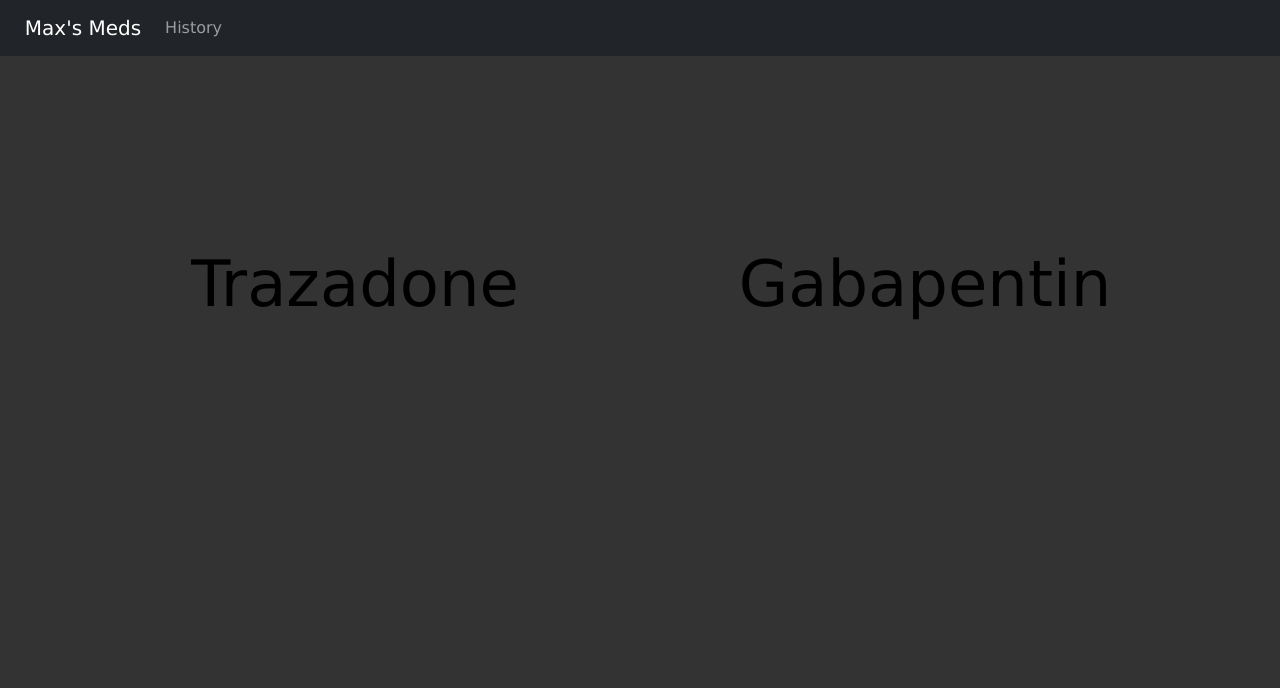
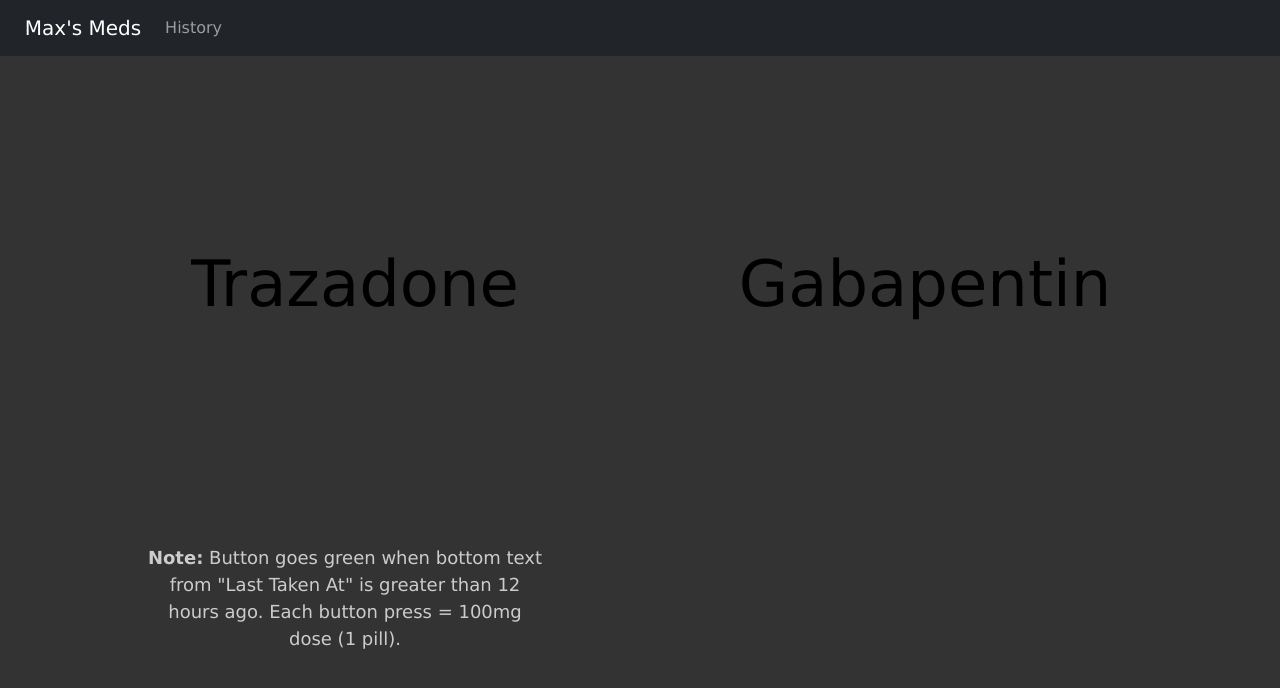
Before and after one commit to Riigess/MaxMeds, a plain HTML site: page templates/index.html in a window 1280 px wide. Drawn offline with nearby package versions, Linux system fonts and the light colour scheme; files that its build step writes are made by us from their sources; files whose address does not match are found by name.

Commit message:
Added button note

```diff
--- a/templates/index.html
+++ b/templates/index.html
@@ -41,6 +41,7 @@
                         </a>
                         <div style="height: 12px;"></div>
                         <div style="text-align: center; color: #ccc; font-size: 18px; padding-top: 1em; word-wrap: break-word;" id="last-updated-at"></div>
+                        <div style="text-align: center; color: #ccc; font-size: 18px; padding-top: 1em; word-wrap: break-word; width: 400px;"><b>Note:</b> Button goes green when bottom text from "Last Taken At" is greater than 12 hours ago. Each button press = 100mg dose (1 pill).</div>
                     </div>
                 </div>
                 <div class="col-12 col-lg-6">
```
